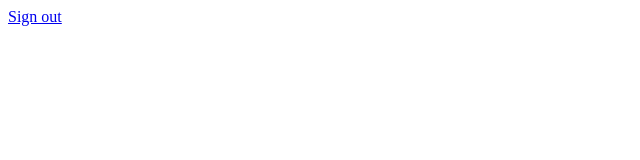
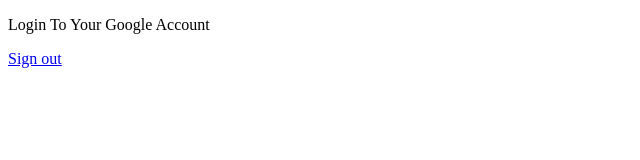
Before and after one commit to coltonwalker/The-Daily-Commit, a plain HTML site: page index.html in a window 1280 px wide. Shown: the whole page, without its empty margins (0-640 px from the left). Drawn offline with nearby package versions, Linux system fonts and the light colour scheme.

Commit message:
FithDayPush

```diff
--- a/index.html
+++ b/index.html
@@ -6,6 +6,7 @@
     <title>The Daily Commit</title>
 </head>
 <body>
+   <p>Login To Your Google Account</p>
     <div class="g-signin2" data-onsuccess="onSignIn"></div>
     <script   src="https://code.jquery.com/jquery-3.1.1.min.js"   integrity="sha256-hVVnYaiADRTO2PzUGmuLJr8BLUSjGIZsDYGmIJLv2b8="   crossorigin="anonymous"></script>
     <a href="#" onclick="signOut();">Sign out</a>
--- a/main.js
+++ b/main.js
@@ -19,5 +19,3 @@
       console.log('User signed out.');
     });
   }
-
-$('')
```
